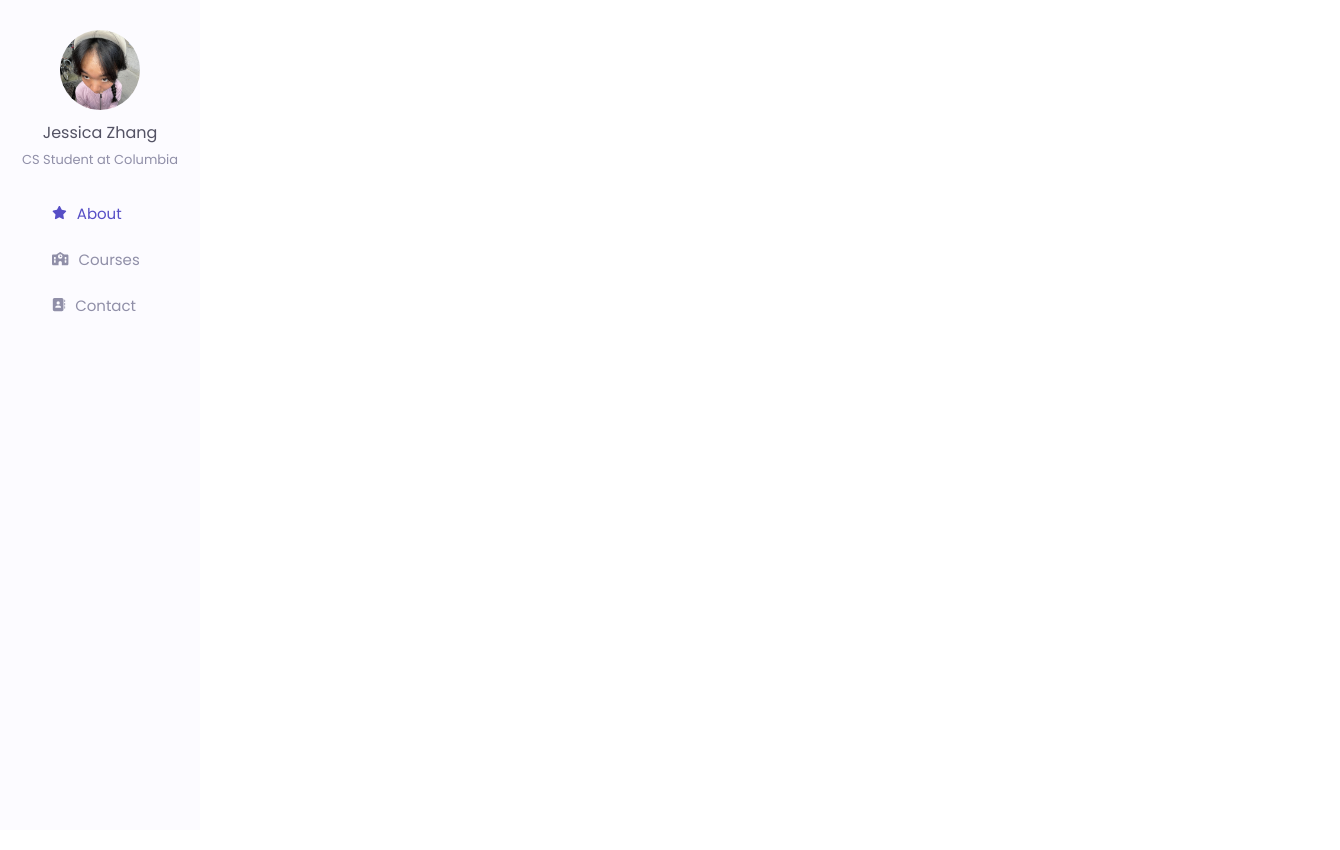
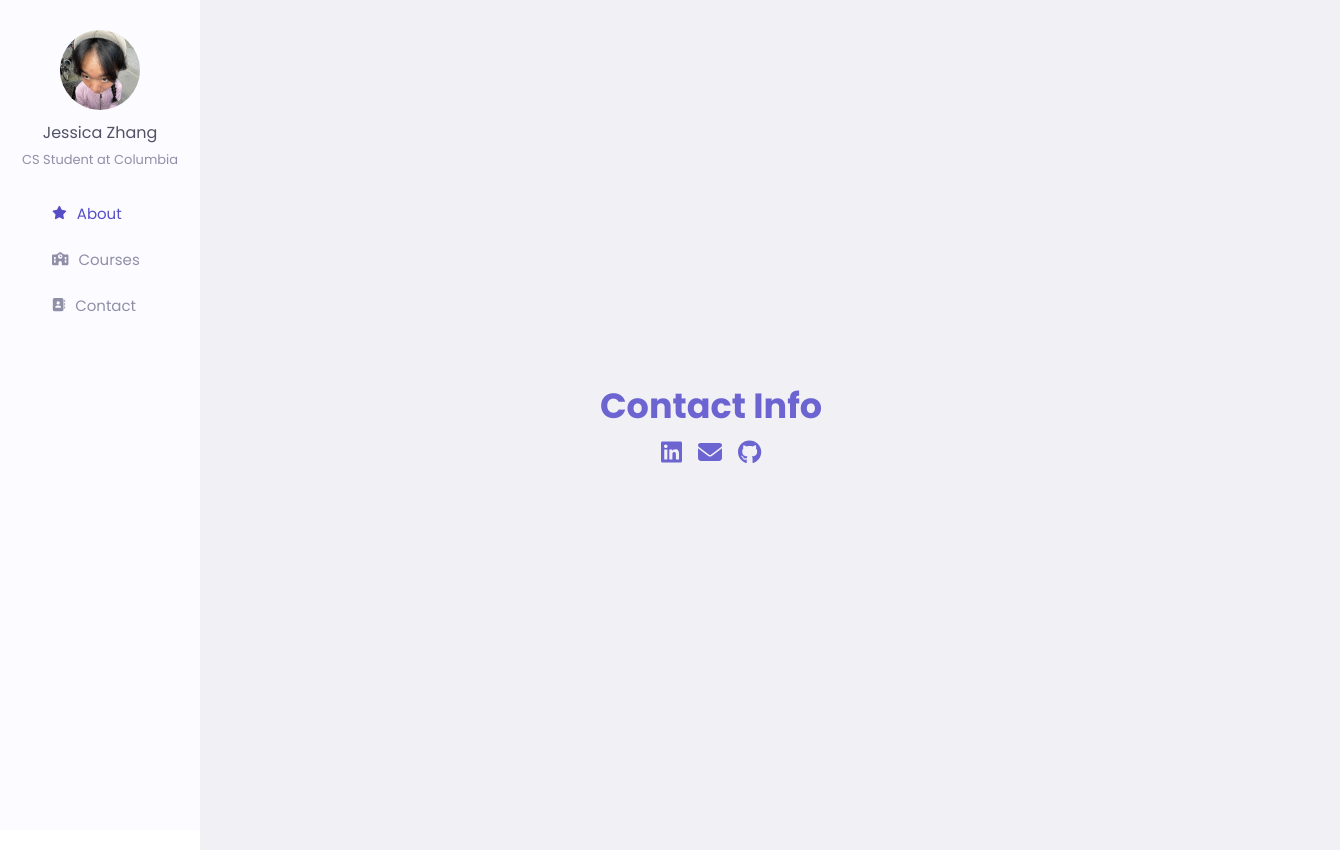
Before and after one commit to jz3453/jessicas-website, a React (Create React App) app: page /#/contact in a window 1280 px wide. Shown: the whole page, 1340 px wide, since content can reach past the window. Before the commit the page ends 800 px from the top, so only its background shows below. Built offline with nearby package versions, Linux system fonts and the light colour scheme.

Commit message:
added contact back

```diff
--- a/src/App.js
+++ b/src/App.js
@@ -8,6 +8,7 @@ import { far } from '@fortawesome/free-regular-svg-icons'
 import Navbar from './components/navigation/Navbar';
 import About from './components/routes/about/About';
 import Courses from './components/routes/courses/Courses';
+import Contact from './components/routes/contact/Contact';
 
 export const DisplayContext = React.createContext();
 
@@ -21,6 +22,7 @@ function App() {
         <Routes>
           <Route path="/" element={<About />} />
           <Route path="/courses" element={<Courses />} />
+          <Route path="/contact" element={<Contact />} />
         </Routes>
       </DisplayContext.Provider>
     </div>
--- a/src/components/routes/about/About.js
+++ b/src/components/routes/about/About.js
@@ -1,7 +1,7 @@
 import React, { useContext, useEffect, useState } from 'react';
 import { DisplayContext } from '../../../App';
 import { FontAwesomeIcon } from '@fortawesome/react-fontawesome';
-import { IconButton, Tooltip } from '@mui/material';
+import { IconButton } from '@mui/material';
 import { Navigation, Pagination, Mousewheel} from 'swiper/modules';
 import { Swiper, SwiperSlide } from 'swiper/react';
 // Import Swiper styles
@@ -161,7 +161,7 @@ function About() {
             Hobbies & Interests
           </div>
           <div className='page-text'>
-            School, extracurriculars, and work take up a lot of my time, but I still <i>try</i> to make time to do things I like.<Tooltip title='what a CSS nightmare this was'>Here are a few!</Tooltip>
+            School, extracurriculars, and work take up a lot of my time, but I still <i>try</i> to make time to do things I like.
           </div>
           <br />
           {CardSlider()}
--- /dev/null
+++ b/src/components/routes/contact/Contact.css
@@ -0,0 +1,52 @@
+@import url('https://fonts.googleapis.com/css2?family=Poppins:wght@300;400&display=swap');
+
+* {
+  font-family: "Poppins", sans-serif;
+}
+
+.contact-page-full {
+    display: flex;
+    height: 90vh;
+    padding: 25px;
+    justify-content: center;
+    background-color: #f1f0f5;
+    color: #000000;
+}
+
+.contact-page {
+    position: absolute;
+    display: flex;
+    top: 0px;
+    /* height: 100vh; */
+    min-height: 100vh;
+    left: 200px;
+    width: calc(100vw - 200px);
+    background-color: #f1f0f5;
+    color: #000000;
+    flex-direction: column;
+    padding: 25px 35px 25px 25px;
+    justify-content: center;
+}
+
+.contact-page-contents {
+  width: 90%;
+  display: flex;
+  align-items: center;
+  flex-direction: column;
+  justify-content: center;
+}
+
+.contact-title {
+    font-size: 35px;
+    color: #6c64d1;
+    font-weight: 700;
+}
+
+.contact-buttons {
+  display: flex;
+  flex-direction: row;
+}
+
+.contact-icon {
+  color: #6c64d1;
+}
--- /dev/null
+++ b/src/components/routes/contact/Contact.js
@@ -0,0 +1,32 @@
+import React, { useContext, useEffect, useState } from 'react';
+import { DisplayContext } from '../../../App';
+import './Contact.css';
+import '../../general.css';
+import { FontAwesomeIcon } from '@fortawesome/react-fontawesome';
+import { IconButton } from '@mui/material';
+
+function Contact() {
+  const { narrowDisplay, setNarrowDisplay } = useContext(DisplayContext);
+
+  return (
+    <div className={narrowDisplay ? 'contact-page-full': 'contact-page'}>
+      <div className='contact-page-contents'>
+        <div className='contact-title'>
+          Contact Info
+        </div>
+        <div className='contact-buttons'>
+          <IconButton href='https://www.linkedin.com/in/jessica-zhang-000556213/'>
+            <FontAwesomeIcon className='contact-icon' icon="fa-brands fa-linkedin" />
+          </IconButton>
+          <IconButton href='mailto:jz3453@columbia.com, jessdoesit2021@gmail.com'>
+            <FontAwesomeIcon className='contact-icon' icon="fa-solid fa-envelope" />
+          </IconButton>
+          <IconButton href='https://github.com/jz3453'>
+            <FontAwesomeIcon className='contact-icon' icon="fa-brands fa-github" />
+          </IconButton>
+        </div>
+      </div>
+    </div>
+  );
+}
+export default Contact;
```
